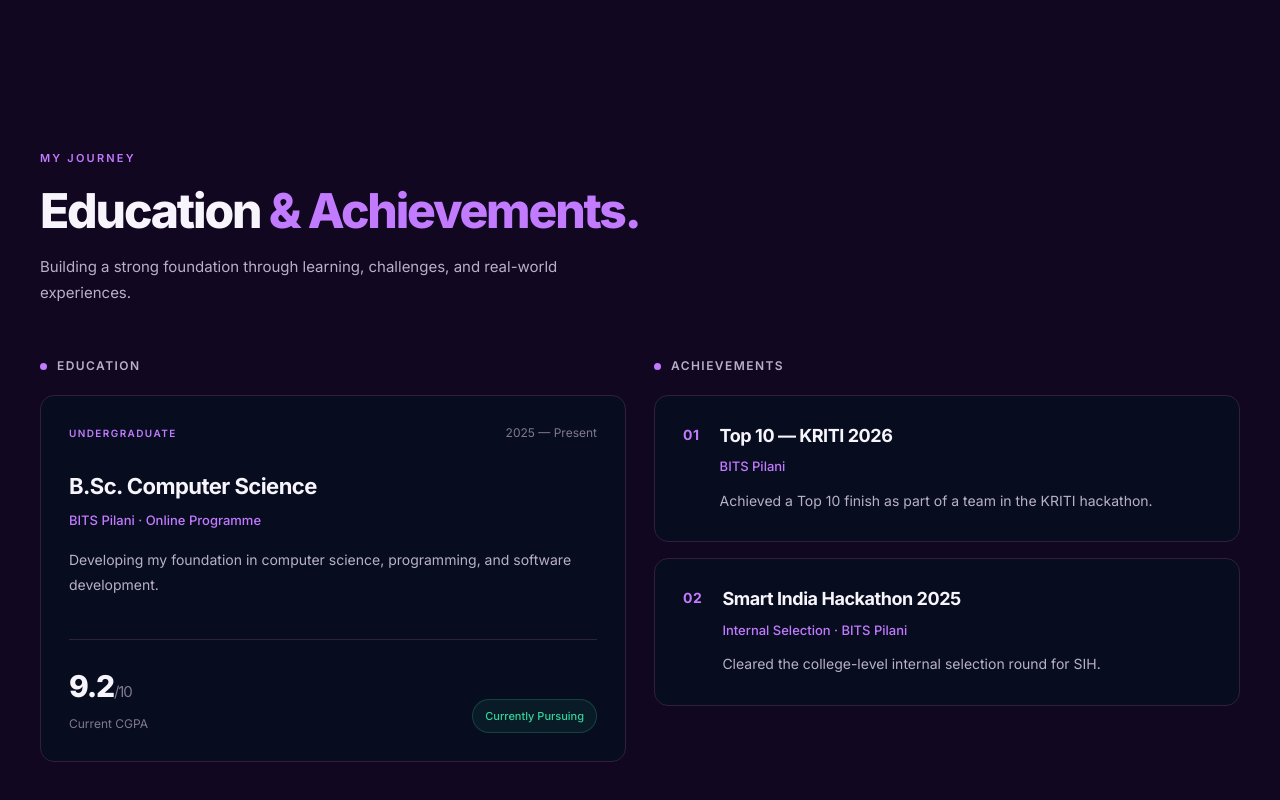
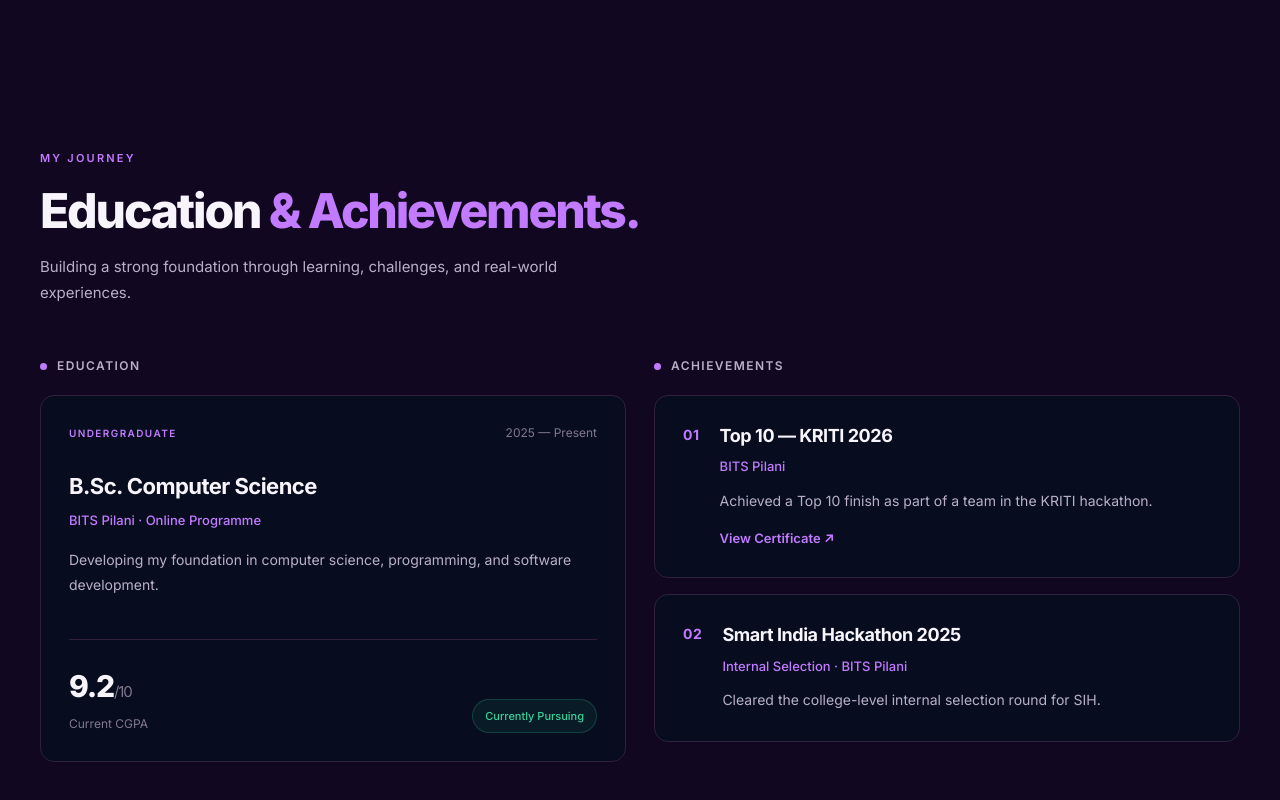
Before and after one commit to nikhilkdevx/My-PortFolio, a React (Vite) app: page / in a window 1280 px wide. Shown: the part 3655-4455 px from the top of the page. Built offline with nearby package versions, Linux system fonts and the light colour scheme.

Commit message:
added certificate for accountability

```diff
--- a/src/sections/Education.css
+++ b/src/sections/Education.css
@@ -249,3 +249,17 @@
     transform: none;
   }
 }
+
+.education__certificate-link {
+  display: inline-block;
+  margin-top: 16px;
+  color: var(--color-purple);
+  font-size: 13px;
+  font-weight: 600;
+  transition: color var(--transition-fast);
+}
+
+.education__certificate-link:hover {
+  color: var(--color-purple-hover);
+  text-decoration: underline;
+}
--- a/src/sections/Education.jsx
+++ b/src/sections/Education.jsx
@@ -8,6 +8,7 @@ const achievements = [
     subtitle: "BITS Pilani",
     description:
       "Achieved a Top 10 finish as part of a team in the KRITI hackathon.",
+    certificate: "/certificates/kriti-2026.pdf",
   },
   {
     number: "02",
@@ -123,6 +124,16 @@ function Education() {
                     <p className="education__card-description">
                       {achievement.description}
                     </p>
+                    {achievement.certificate && (
+                        <a
+                        href={achievement.certificate}
+                        target="_blank"
+                        rel="noopener noreferrer"
+                        className="education__certificate-link"
+                        >
+                            View Certificate ↗
+                        </a>
+                    )}
                   </div>
                 </article>
               ))}
```
Also changed, not shown: 1 other file (tests, documents, lock files or other folders).
